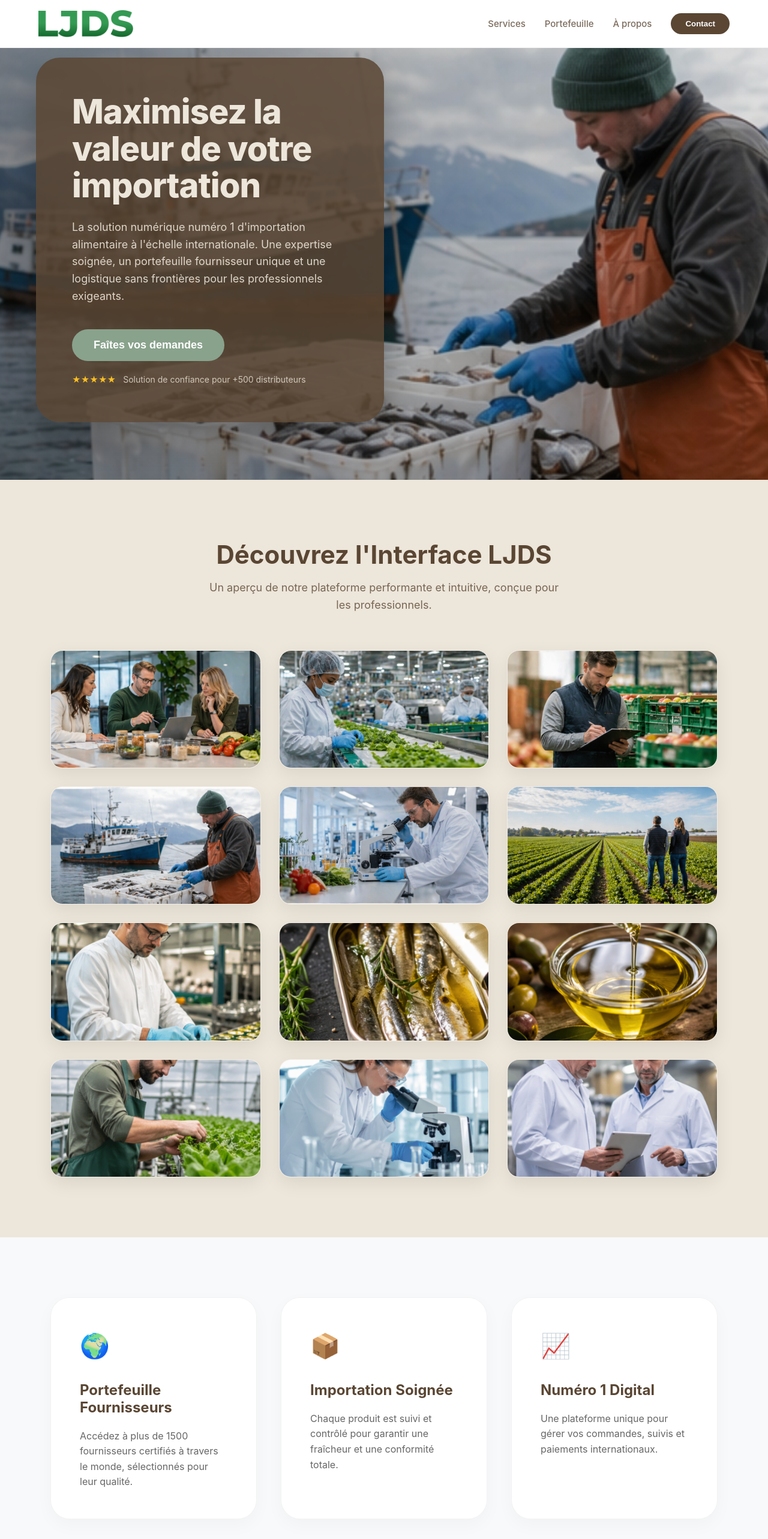
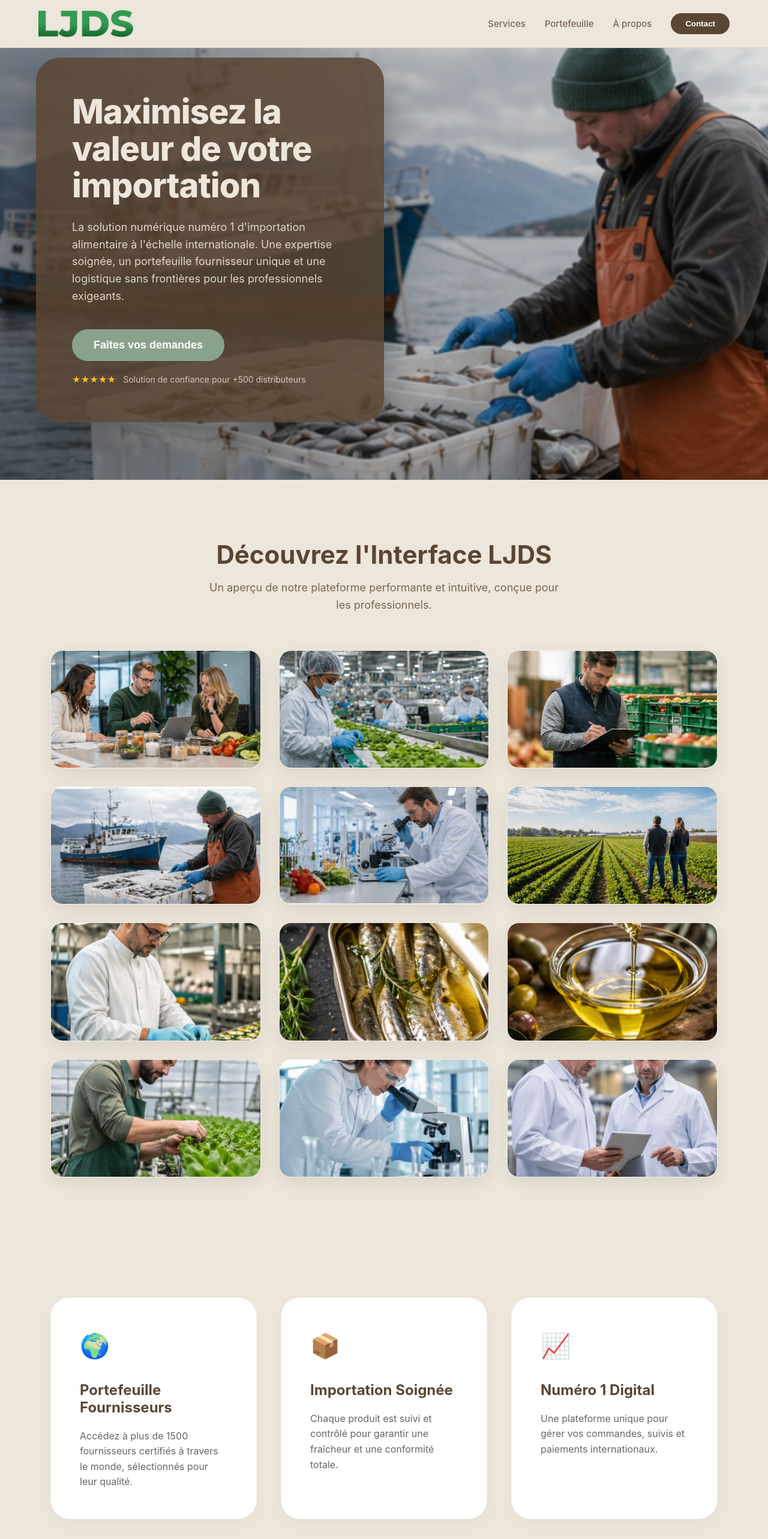
Before and after one commit to robinmasini/LJDS, a React (Vite) app: page / in a window 1280 px wide. Shown: the top 2566 px of the page at 60% size. Built offline with nearby package versions, Linux system fonts and the light colour scheme.

Commit message:
Branding: Final polish of color palette across all components

```diff
--- a/src/components/Features.css
+++ b/src/components/Features.css
@@ -1,6 +1,6 @@
 .features {
     padding: var(--section-padding);
-    background: #f8f9fa;
+    background: var(--color-bg);
 }
 
 .features-grid {
--- a/src/components/Footer.css
+++ b/src/components/Footer.css
@@ -1,7 +1,7 @@
 .footer {
     padding: 80px 0 40px;
-    background: #f8f9fa;
-    border-top: 1px solid rgba(0, 0, 0, 0.05);
+    background: var(--color-beige);
+    border-top: 1px solid rgba(90, 70, 51, 0.1);
     color: var(--color-primary);
 }
 
--- a/src/components/Navbar.css
+++ b/src/components/Navbar.css
@@ -7,8 +7,8 @@
     display: flex;
     align-items: center;
     z-index: 1000;
-    background: #ffffff;
-    border-bottom: 1px solid rgba(0, 0, 0, 0.05);
+    background: var(--color-bg);
+    border-bottom: 1px solid rgba(90, 70, 51, 0.1);
     transition: all 0.4s cubic-bezier(0.16, 1, 0.3, 1);
 }
 
```
